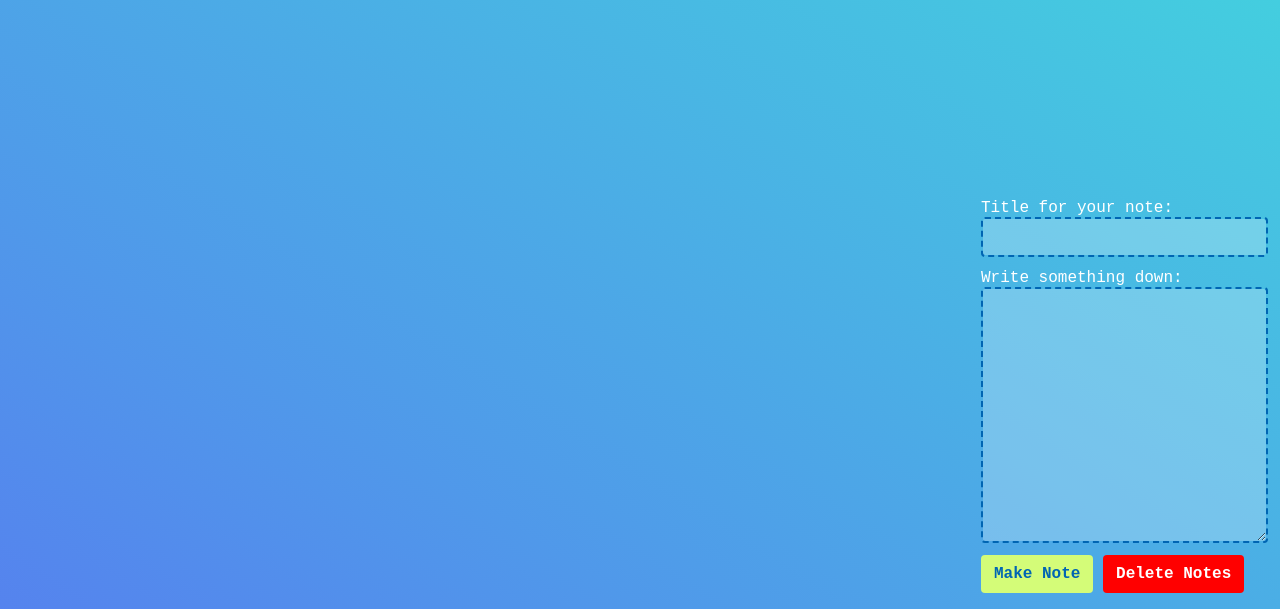
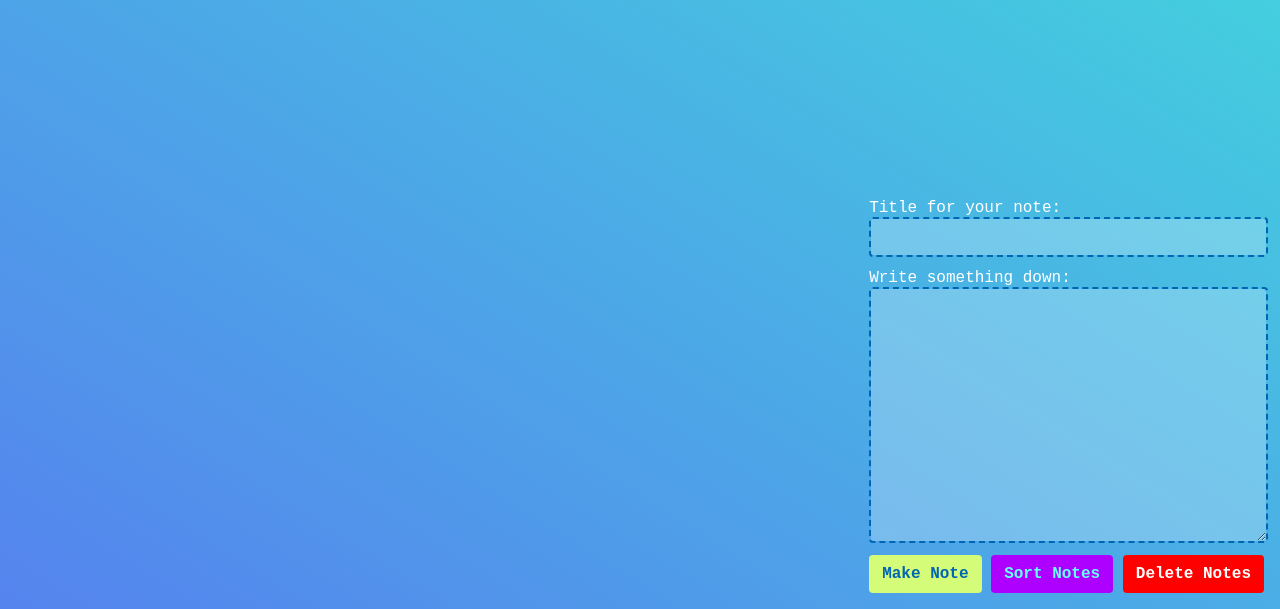
Before and after one commit to ernara/Good, a Flask app: page / in a window 1280 px wide. Shown: the part 191-800 px from the top of the page. Run offline with Flask 3, Linux system fonts and the light colour scheme; data that the repository does not hold is empty.

Commit message:
added sort functionallity

```diff
--- a/static/scripts/note_view.js
+++ b/static/scripts/note_view.js
@@ -10,6 +10,8 @@ $(document).ready(function() {
     createNoteButton.on('click', createNoteOnSite);
     const deleteNotesButton = $('#delete-notes');
     deleteNotesButton.on('click', deleteAllNotesOnSite);
+    const sortNotesButton = $('#sort-notes');
+    sortNotesButton.on('click', loadNotesOnSite);
 
     async function createNoteOnSite() {
 
@@ -27,14 +29,17 @@ $(document).ready(function() {
     }
 
     async function loadNotesOnSite() {
-        try {
+
+        noteArea.empty();
         const data = await GetNotesFromServer();
 
         if (Array.isArray(data)) {
             const noteArea = $('#notes-container');
 
             let i =0;
+            let inOneCell = Math.round(Math.sqrt(data.length))+1;
             let boundaries = 1.3
+
 
             data.forEach(note => {
 
@@ -45,8 +50,8 @@ $(document).ready(function() {
                 newNote.html(html);
                 newNote.appendTo(noteArea);
 
-                    const top = Math.floor(i / 4) * newNote.height() * boundaries;
-                    const left = (i % 4) * newNote.width() * boundaries;
+                const top =  Math.floor(i / inOneCell) * newNote.height() * boundaries;
+                const left = (i % inOneCell) * newNote.width() * boundaries;
 
                 newNote.css({
                     'position': 'absolute',
@@ -59,12 +64,7 @@ $(document).ready(function() {
                 i++;
             });
         }
-        } catch (error) {
-            console.error("Error loading notes:", error);
     }
-    }
-
-
 
 
     function applyDeleteListener(noteElement) {
--- a/static/styles/style.css
+++ b/static/styles/style.css
@@ -105,6 +105,11 @@ button.button {
   vertical-align: middle;
 }
 
+button.sort-button {
+  background-color: rgb(174, 0, 255);
+  color: rgb(100, 255, 255);
+}
+
 button.delete-button {
   background-color: red;
   color: white;
--- a/templates/index.html
+++ b/templates/index.html
@@ -22,6 +22,7 @@
             rows="10"
         ></textarea>
         <button class="button" id="create-note">Make Note</button>
+        <button class="button sort-button" id="sort-notes">Sort Notes</button>
         <button class="button delete-button" id="delete-notes">Delete Notes</button>
     </div>
 </body>
```
Also changed, not shown: flasky.py (deleted, +0 -7 lines). Lines whose indentation alone changed are shown as unchanged.
